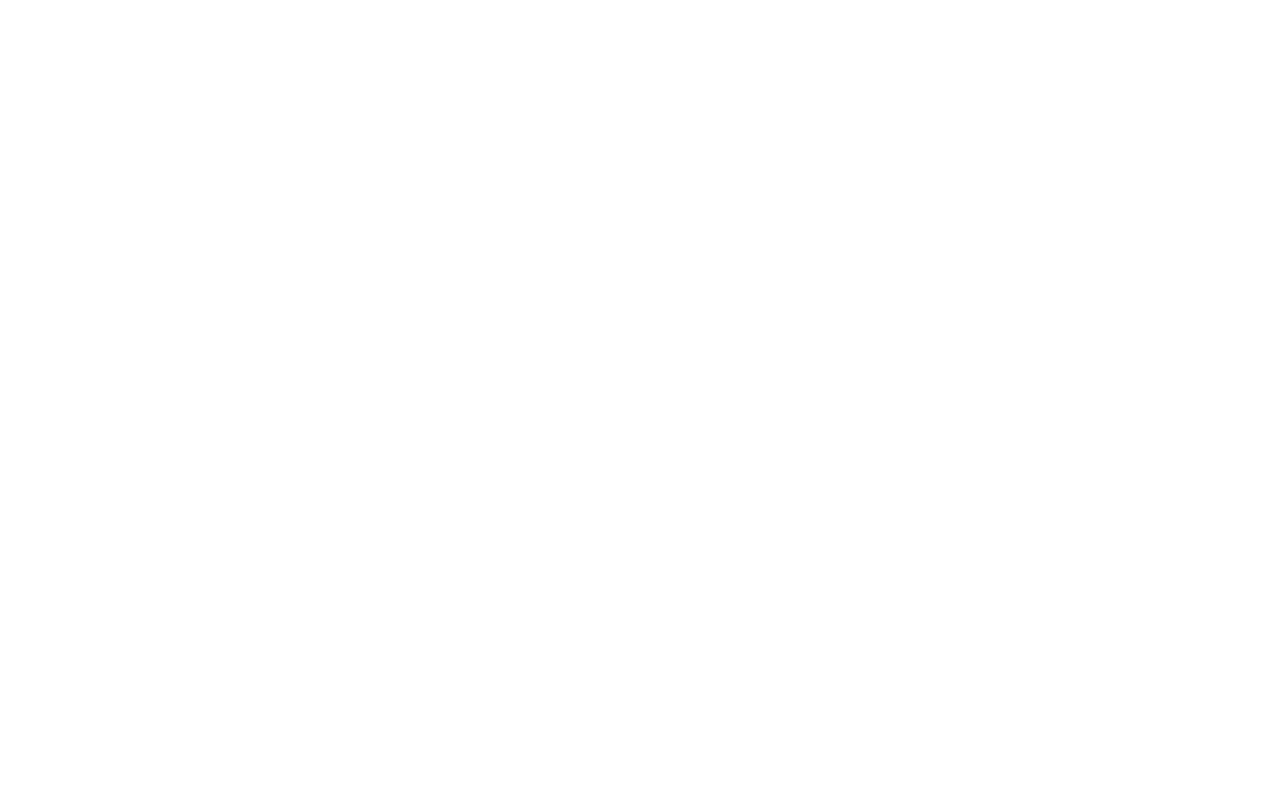
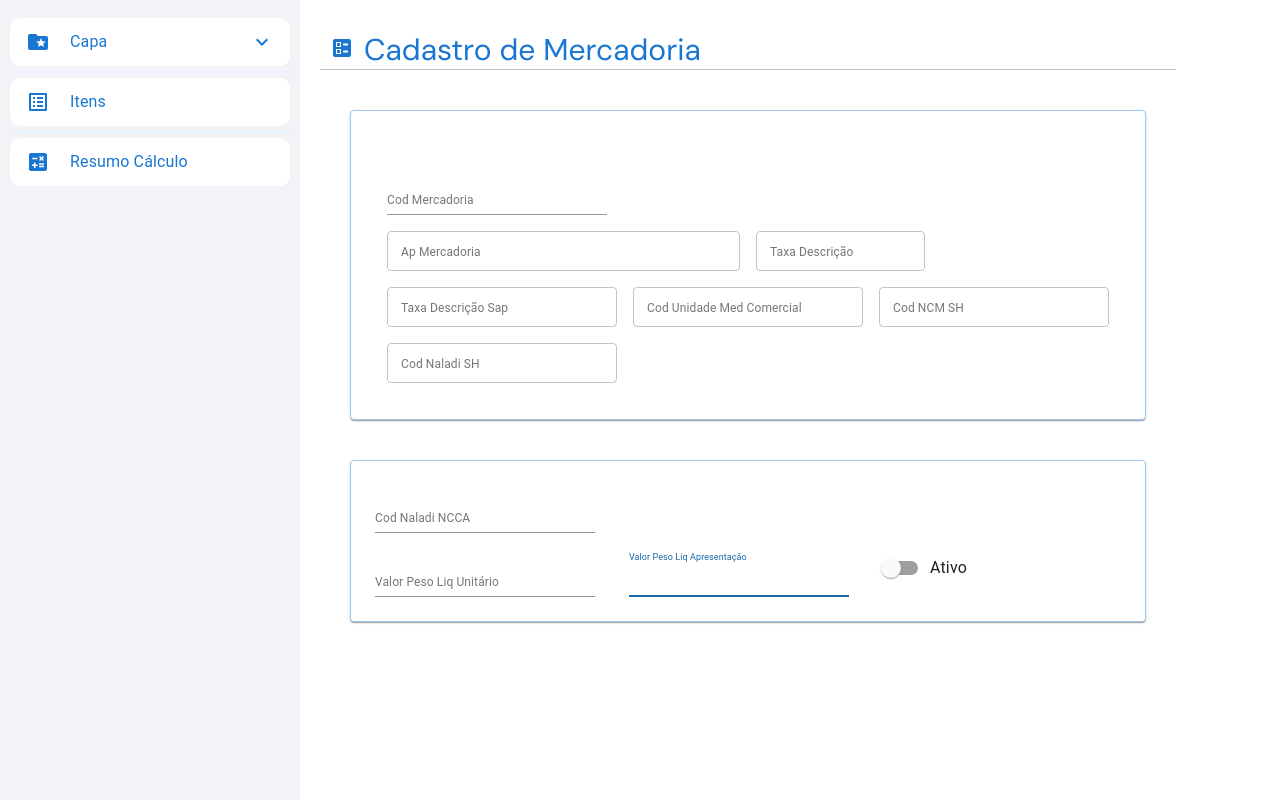
Before and after one commit to orlando-messias/projeto-kestraa-frontend, a React (Create React App) app: page /cadastro/mercadoria in a window 1280 px wide. Before the commit this address had no page. Built offline with nearby package versions, Linux system fonts and the light colour scheme.

Commit message:
feat: cria os campos do componente MercadoriaForm

```diff
--- a/src/Routes.tsx
+++ b/src/Routes.tsx
@@ -1,10 +1,12 @@
 import MainPage from 'pages/MainPage/MainPage';
+import MercadoriaPage from 'pages/Mercadoria/MercadoriaPage';
 import { BrowserRouter as Router, Route, Routes } from 'react-router-dom';
 
 const AppRoutes = () => (
   <Router>
     <Routes>
       <Route path="/" element={<MainPage />} />
+      <Route path="/cadastro/mercadoria" element={<MercadoriaPage />} />
     </Routes>
   </Router>
 );
--- /dev/null
+++ b/src/pages/Mercadoria/MercadoriaPage.styles.ts
@@ -0,0 +1,5 @@
+import styled from 'styled-components';
+
+export const Container = styled.div`
+  display: flex;
+`;
--- /dev/null
+++ b/src/pages/Mercadoria/MercadoriaPage.tsx
@@ -0,0 +1,12 @@
+import Menu from '../../components/Menu/Menu';
+import MercadoriaForm from './components/MercadoriaForm';
+import { Container } from './MercadoriaPage.styles';
+
+const MercadoriaPage = () => (
+  <Container>
+    <Menu />
+    <MercadoriaForm />
+  </Container>
+);
+
+export default MercadoriaPage;
--- /dev/null
+++ b/src/pages/Mercadoria/components/MercadoriaForm.styles.ts
@@ -0,0 +1,25 @@
+import styled from 'styled-components';
+
+export const Container = styled.div`
+  padding: 20px 10px;
+  width: 70%;
+  `;
+
+export const Header = styled.div`
+  border-bottom: 1px solid #C0C0C0;
+  color: #1976D2;
+  font-size: 30px;
+  margin: 10px;
+  display: flex;
+  /* justify-content: center; */
+  align-items: center;
+
+  span {
+    padding-left: 10px;
+  }
+`;
+
+export const Content = styled.div`
+  margin-top: 20px;
+  padding: 12px;
+`;
--- /dev/null
+++ b/src/pages/Mercadoria/components/MercadoriaForm.tsx
@@ -0,0 +1,232 @@
+import {
+  FormControlLabel, Grid, Paper, Switch, TextField
+} from '@material-ui/core';
+import { makeStyles } from '@material-ui/core/styles';
+import { Ballot } from '@mui/icons-material';
+import { useState } from 'react';
+import { Container, Content, Header } from './MercadoriaForm.styles';
+
+const useStyles = makeStyles((theme) => ({
+  input: {
+    padding: '0px',
+  },
+  inputLabel: {
+    fontSize: '12px',
+    paddingTop: '3px'
+  },
+  pageContent: {
+    margin: theme.spacing(5),
+    padding: theme.spacing(3),
+    border: '1px solid #9cc8f5'
+  }
+}));
+
+const MercadoriaForm = () => {
+  const [mercadoria] = useState({
+    cdMercadoria: '',
+    cdGrupo: 0,
+    apMercadoria: '',
+    txDescricao: '',
+    txDescricaoSap: '',
+    cdUnidMedComerc: '',
+    cdNcmSh: '',
+    cdNaladiSh: '',
+    cdNaladiNcca: '',
+    vlPesoLiqUnitario: 0.0,
+    vlPesoLiqUnitarioApresentacao: 0.0,
+    inAtivo: false
+  });
+
+  const styles = useStyles();
+
+  return (
+    <Container>
+      <Header>
+        <span className="icon"><Ballot /></span>
+        <span>Cadastro de Mercadoria</span>
+      </Header>
+      <Paper className={styles.pageContent}>
+        <Content>
+          <Grid container spacing={2}>
+
+            <Grid item sm={12}>
+              <TextField
+                label="Cod Mercadoria"
+                name="cdMercadoria"
+                size="medium"
+                autoFocus
+                InputLabelProps={{
+                  className: styles.inputLabel
+                }}
+                InputProps={{
+                  className: styles.input
+                }}
+              />
+            </Grid>
+            <Grid item sm={4} md={6}>
+              <TextField
+                size="small"
+                label="Ap Mercadoria"
+                name="apMercadoria"
+                variant="outlined"
+                autoFocus
+                InputLabelProps={{
+                  className: styles.inputLabel
+                }}
+                InputProps={{
+                  className: styles.input
+                }}
+                fullWidth
+              />
+            </Grid>
+            <Grid item sm={4} md={3}>
+              <TextField
+                size="small"
+                label="Taxa Descrição"
+                name="txDescricao"
+                variant="outlined"
+                autoFocus
+                InputLabelProps={{
+                  className: styles.inputLabel
+                }}
+                InputProps={{
+                  className: styles.input
+                }}
+              />
+            </Grid>
+            <Grid item sm={4} md={4}>
+              <TextField
+                size="small"
+                label="Taxa Descrição Sap"
+                name="txDescricaoSap"
+                variant="outlined"
+                autoFocus
+                InputLabelProps={{
+                  className: styles.inputLabel
+                }}
+                InputProps={{
+                  className: styles.input
+                }}
+                fullWidth
+              />
+            </Grid>
+            <Grid item sm={4} md={4}>
+              <TextField
+                size="small"
+                label="Cod Unidade Med Comercial"
+                name="cdUnidMedComercial"
+                variant="outlined"
+                autoFocus
+                InputLabelProps={{
+                  className: styles.inputLabel
+                }}
+                InputProps={{
+                  className: styles.input
+                }}
+                fullWidth
+              />
+            </Grid>
+            <Grid item sm={4} md={4}>
+              <TextField
+                size="small"
+                label="Cod NCM SH"
+                name="cdNcmSH"
+                variant="outlined"
+                autoFocus
+                InputLabelProps={{
+                  className: styles.inputLabel
+                }}
+                InputProps={{
+                  className: styles.input
+                }}
+                fullWidth
+              />
+            </Grid>
+            <Grid item sm={4} md={4}>
+              <TextField
+                size="small"
+                label="Cod Naladi SH"
+                name="cdNaladiSh"
+                variant="outlined"
+                autoFocus
+                InputLabelProps={{
+                  className: styles.inputLabel
+                }}
+                InputProps={{
+                  className: styles.input
+                }}
+                fullWidth
+              />
+            </Grid>
+
+          </Grid>
+        </Content>
+      </Paper>
+
+      <Paper className={styles.pageContent}>
+        <Grid container spacing={2}>
+
+          <Grid item sm={12}>
+            <TextField
+              label="Cod Naladi NCCA"
+              name="cdNaladiNcca"
+              size="medium"
+              autoFocus
+              InputLabelProps={{
+                className: styles.inputLabel
+              }}
+              InputProps={{
+                className: styles.input
+              }}
+            />
+          </Grid>
+          <Grid item sm={4}>
+            <TextField
+              label="Valor Peso Liq Unitário"
+              name="vlPesoLiqUnitario"
+              size="medium"
+              autoFocus
+              InputLabelProps={{
+                className: styles.inputLabel
+              }}
+              InputProps={{
+                className: styles.input
+              }}
+            />
+          </Grid>
+          <Grid item sm={4}>
+            <TextField
+              label="Valor Peso Liq Apresentação"
+              name="vlPesoLiqUnitarioApresentacao"
+              size="medium"
+              autoFocus
+              InputLabelProps={{
+                className: styles.inputLabel
+              }}
+              InputProps={{
+                className: styles.input
+              }}
+            />
+          </Grid>
+          <Grid item sm={4}>
+            <FormControlLabel
+              control={(
+                <Switch
+                  name="inAtivo"
+                  color="primary"
+                />
+              )}
+              label="Ativo"
+              value={false}
+            />
+          </Grid>
+
+        </Grid>
+      </Paper>
+
+      {console.log(mercadoria)}
+    </Container>
+  );
+};
+
+export default MercadoriaForm;
```
